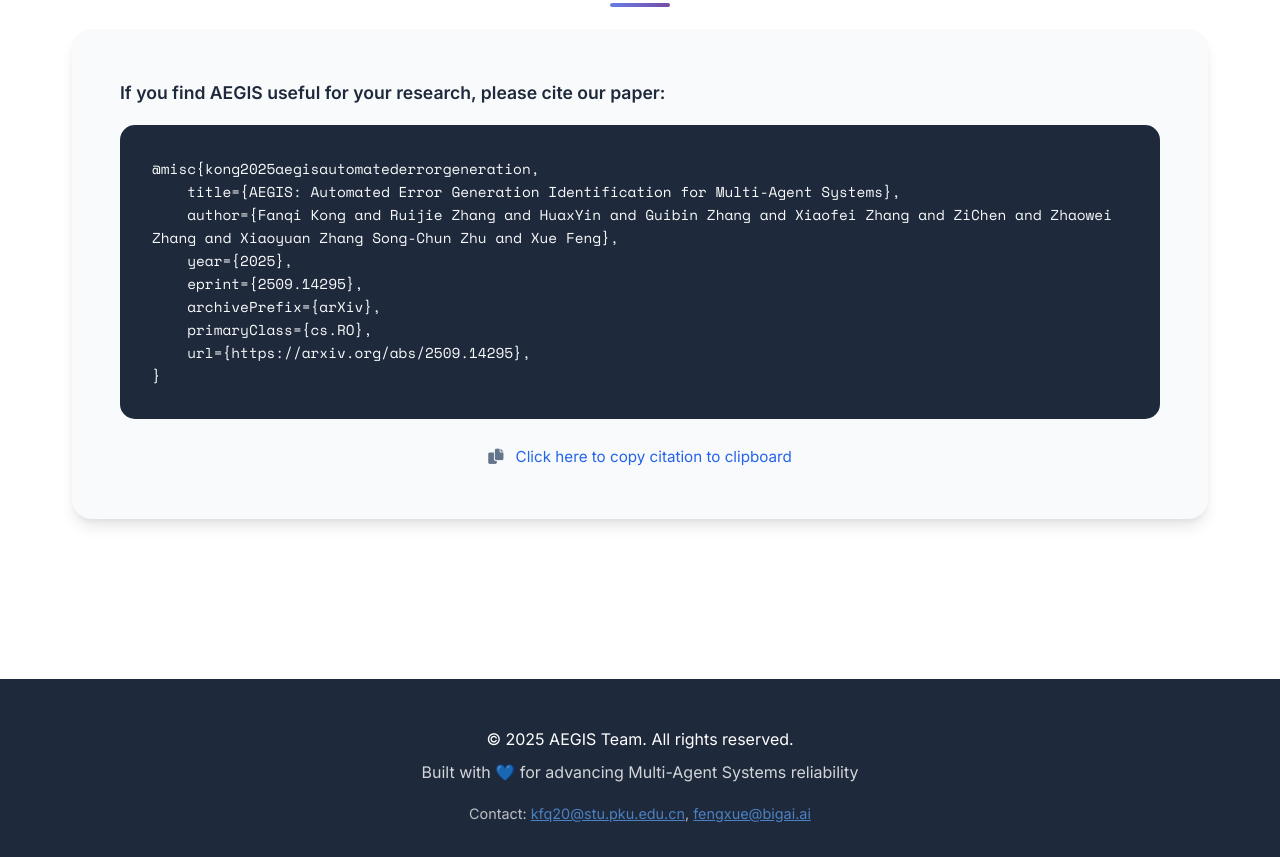
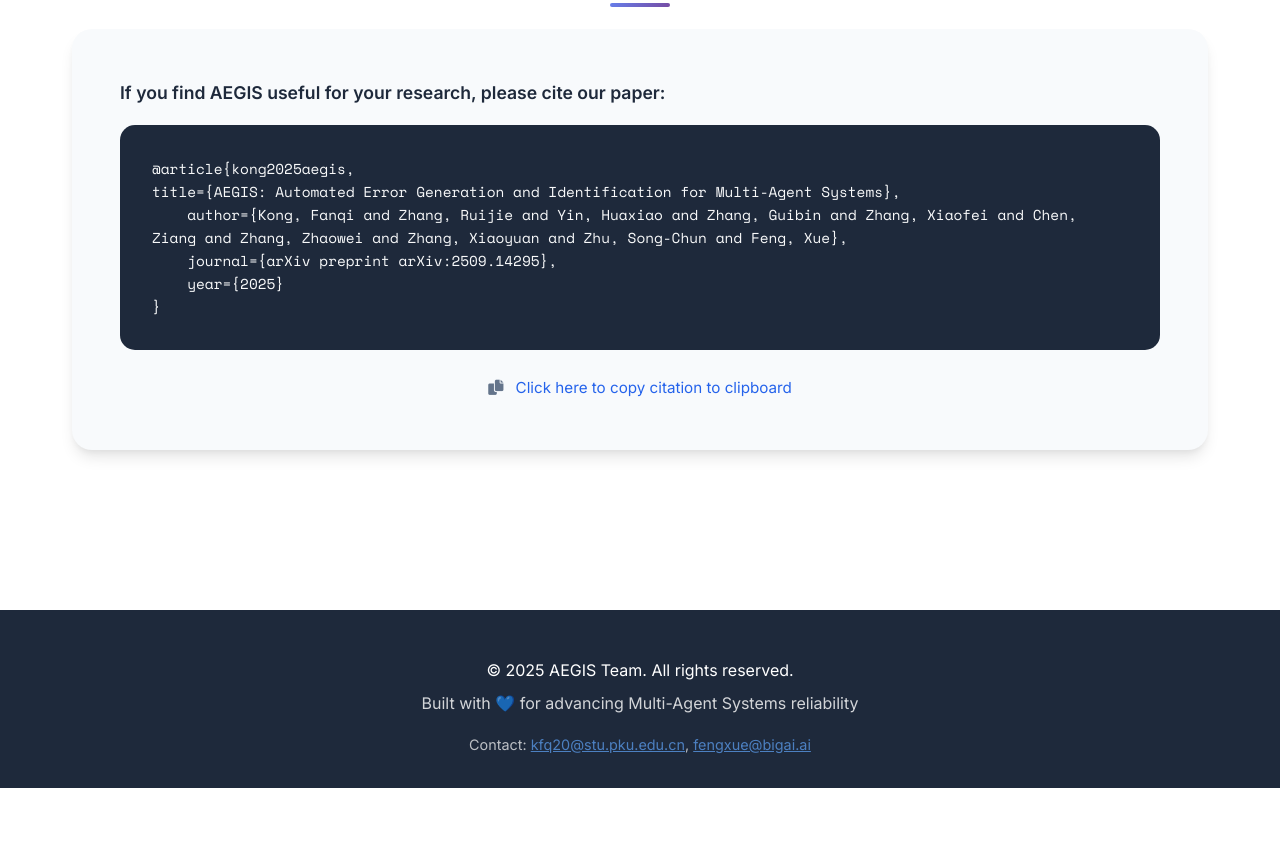
Before and after one commit to kfq20/AEGIS-Website, a plain HTML site: page index.html in a window 1280 px wide. Shown: the part 5067-5924 px from the top of the page. After the commit the page ends 5855 px from the top, so only its background shows below. Drawn offline with nearby package versions, Linux system fonts and the light colour scheme.

Commit message:
update arxiv v3

```diff
--- a/index.html
+++ b/index.html
@@ -899,14 +899,11 @@
             <h2 class="section-title">Citation</h2>
             <div class="abstract">
                 <p style="margin-bottom: 1rem; color: var(--text-primary); font-weight: 600;">If you find AEGIS useful for your research, please cite our paper:</p>
-                <div style="background: var(--text-primary); color: #f8f9fa; padding: 2rem; border-radius: 15px; font-family: 'Space Mono', monospace; font-size: 0.9rem; overflow-x: auto; white-space: pre-wrap;">@misc{kong2025aegisautomatederrorgeneration,
-    title={AEGIS: Automated Error Generation Identification for Multi-Agent Systems},
-    author={Fanqi Kong and Ruijie Zhang and HuaxYin and Guibin Zhang and Xiaofei Zhang and ZiChen and Zhaowei Zhang and Xiaoyuan Zhang Song-Chun Zhu and Xue Feng},
-    year={2025},
-    eprint={2509.14295},
-    archivePrefix={arXiv},
-    primaryClass={cs.RO},
-    url={https://arxiv.org/abs/2509.14295},
+                <div style="background: var(--text-primary); color: #f8f9fa; padding: 2rem; border-radius: 15px; font-family: 'Space Mono', monospace; font-size: 0.9rem; overflow-x: auto; white-space: pre-wrap;">@article{kong2025aegis,
+title={AEGIS: Automated Error Generation and Identification for Multi-Agent Systems},
+    author={Kong, Fanqi and Zhang, Ruijie and Yin, Huaxiao and Zhang, Guibin and Zhang, Xiaofei and Chen, Ziang and Zhang, Zhaowei and Zhang, Xiaoyuan and Zhu, Song-Chun and Feng, Xue},
+    journal={arXiv preprint arXiv:2509.14295},
+    year={2025}
 }</div>
                 <p style="margin-top: 1.5rem; color: var(--text-secondary); font-size: 0.95rem; text-align: center;">
                     <i class="fas fa-copy" style="margin-right: 0.5rem;"></i>
```
